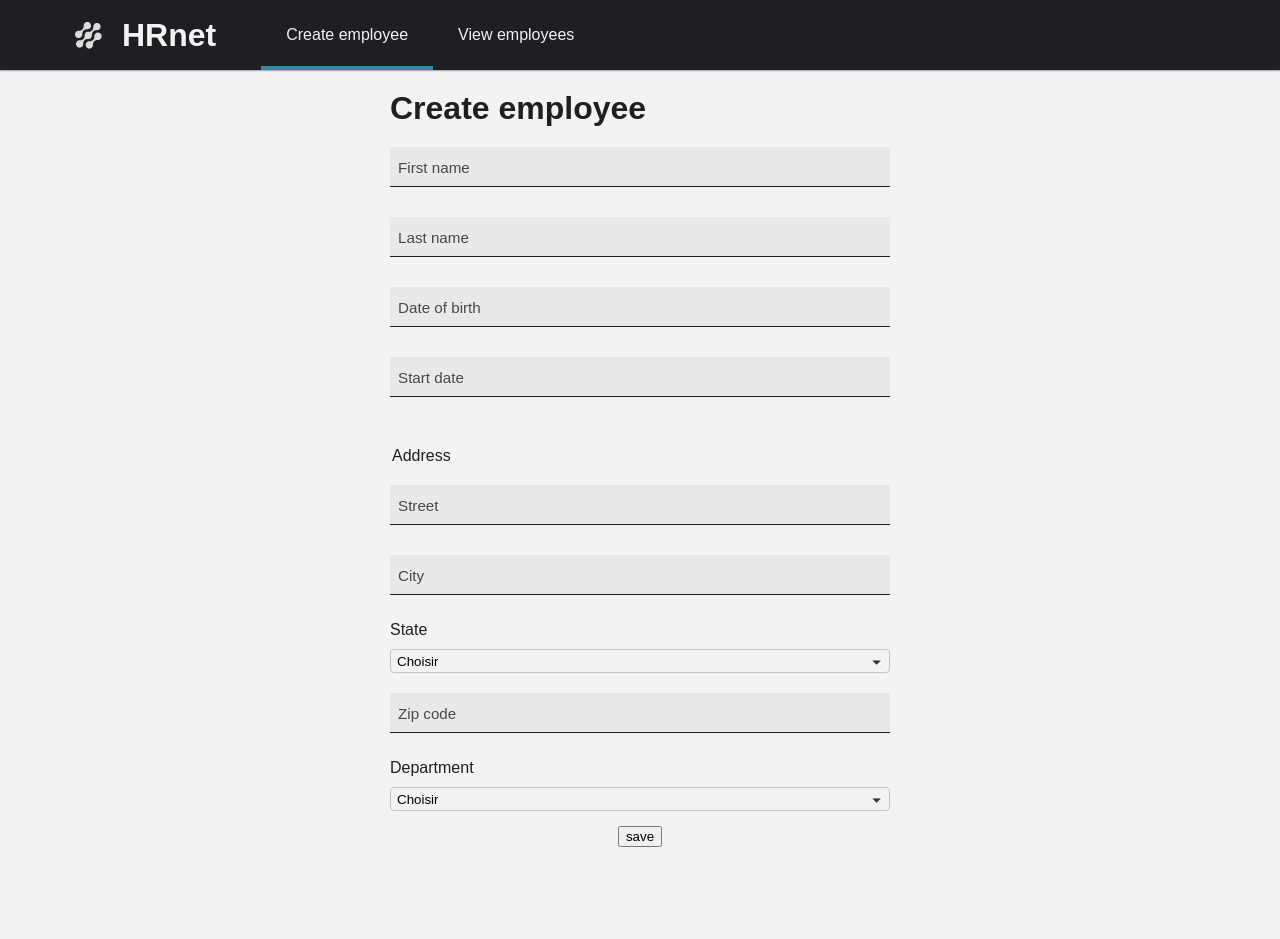
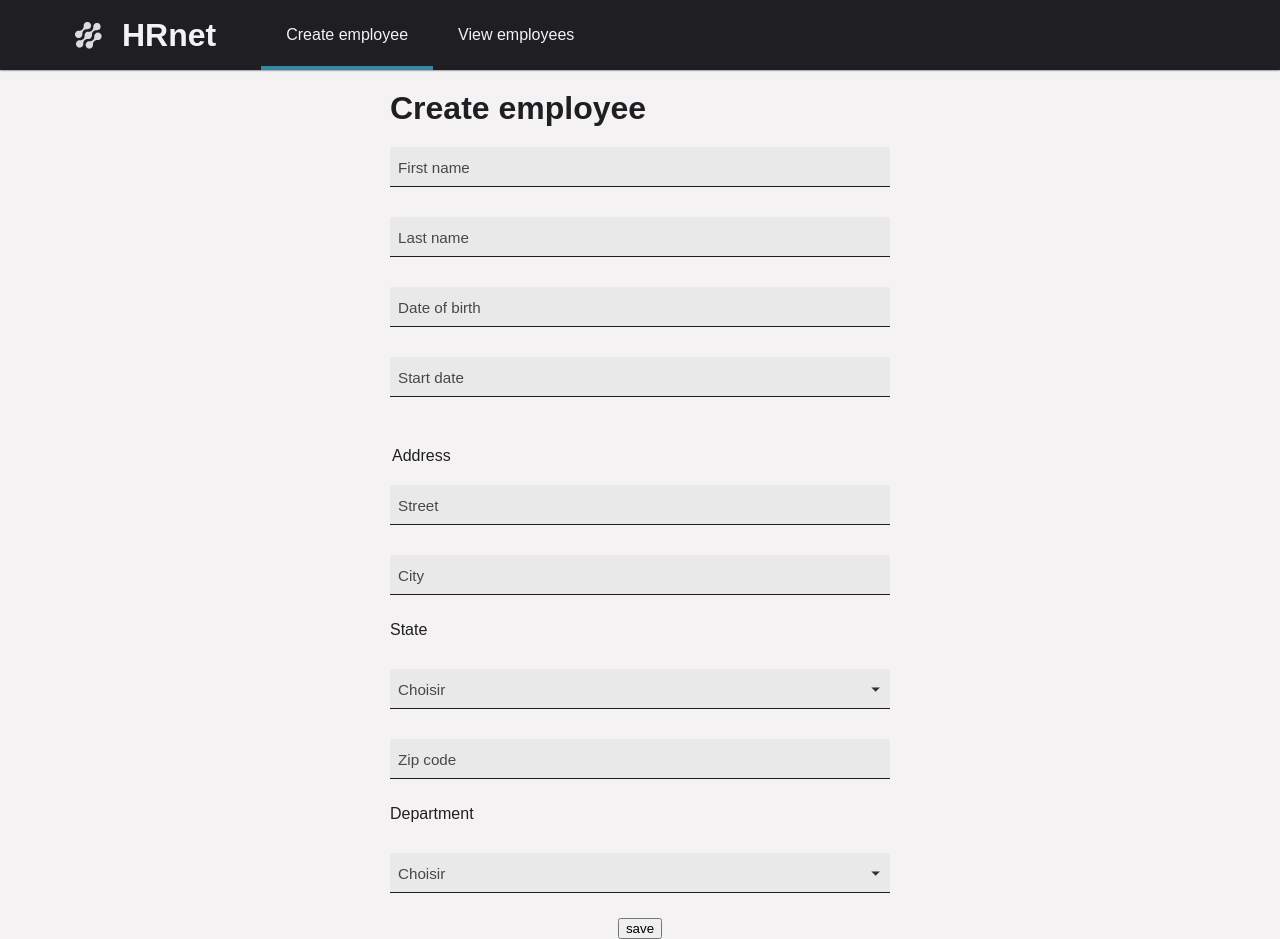
Before and after one commit to MathieuBouvet/MathieuBouvet_14_11032022, a React (Create React App) app: page / in a window 1280 px wide. Before the commit the page ends 847 px from the top, so only its background shows below. Built offline with nearby package versions, Linux system fonts and the light colour scheme.

Commit message:
Style the select component

```diff
--- a/src/components/InputGroup/InputGroup.css
+++ b/src/components/InputGroup/InputGroup.css
@@ -6,9 +6,12 @@
   margin-bottom: 10px;
   height: var(--input-height);
 }
-.input-group-input:focus ~ .input-group-label,
+.input-group-input:focus:not(.current-selection) ~ .input-group-label,
 .input-group-input:-webkit-autofill ~ .input-group-label,
-.input-group-input:not(:placeholder-shown) ~ .input-group-label {
+.input-group-input:not(:placeholder-shown):not(.current-selection)
+  ~ .input-group-label,
+.input-group.select.opened .input-group-label,
+.input-group.select.has-value .input-group-label {
   color: var(--color-tonic);
   transform: translate(-5px, calc(-100% - var(--input-height) + 5px)) scale(0.8);
 }
@@ -32,16 +35,18 @@
   height: var(--input-height);
   padding: var(--input-vertical-padding) var(--input-horizontal-padding);
   border: none;
-  border-radius: 1px 1px 0 0;
+  border-radius: 2px 2px 0 0;
   background-color: #e9e9e9;
   border-bottom: 1px solid var(--color-brand);
   outline: none;
   width: 100%;
   font-size: 0.8rem;
+  font-family: inherit;
 }
 .input-group-input:hover:not(:focus) {
   border-bottom-width: 2px;
 }
-.input-group-input:focus {
+.input-group-input:focus,
+.select.opened .input-group-input {
   border-bottom: 2px solid var(--color-tonic);
 }
--- a/src/components/Select/OptionContainer.css
+++ b/src/components/Select/OptionContainer.css
@@ -61,13 +61,22 @@
   text-align: left;
   padding: 5px 15px;
   cursor: pointer;
+  font-family: inherit;
+  font-size: 0.9rem;
+  color: var(--color-text);
+  outline: none;
 }
 
 .option.selected {
   font-weight: bold;
+  color: var(--color-tonic);
+  background-color: rgba(var(--color-tonic-base), 0.1);
 }
-.option:hover,
-.option:focus {
-  background-color: aliceblue;
-  outline: none;
+.option:hover:not(.selected),
+.option:focus:not(.selected) {
+  background-color: var(--color-neutral);
 }
+
+.option.selected:focus, .option.selected:hover {
+  background-color: rgba(var(--color-tonic-base), 0.15);
+}
--- a/src/components/Select/Select.css
+++ b/src/components/Select/Select.css
@@ -19,7 +19,7 @@
   margin-left: 10px;
 }
 
-.test {
+.selected-value {
   white-space: nowrap;
   overflow: hidden;
   text-overflow: ellipsis;
--- a/src/components/Select/Select.jsx
+++ b/src/components/Select/Select.jsx
@@ -1,5 +1,6 @@
 import { useRef } from "react";
 import PropTypes from "prop-types";
+import cx from "classnames";
 
 import usePresence from "../../hooks/usePresence";
 import useBoundingRect from "../../hooks/useBoundingRect";
@@ -12,7 +13,7 @@ const Select = ({
   selected,
   onChange = () => {},
   children = {},
-  placeholder = "Choisir",
+  label = "Choisir",
   id = "",
 }) => {
   const [isOpened, isClosing, setOpened, setClosing, setClosed] = usePresence();
@@ -35,16 +36,25 @@ const Select = ({
     setClosing();
   }
   return (
-    <div className="select" ref={selectRef}>
+    <div
+      className={cx("select input-group", {
+        opened: isOpened,
+        "has-value": selectedValue != null,
+      })}
+      ref={selectRef}
+    >
       <button
         id={id}
         type="button"
-        className="current-selection"
+        className={cx("current-selection input-group-input")}
         onClick={isOpened ? setClosing : setOpened}
         ref={buttonRef}
       >
-        <div className="test">{selectedValue ?? placeholder}</div>
+        <div className="selected-value">{selectedValue ?? ""}</div>
       </button>
+      <label htmlFor={id} className="input-group-label">
+        {label}
+      </label>
       {isOpened && (
         <OptionContainer
           isClosing={isClosing}
```
